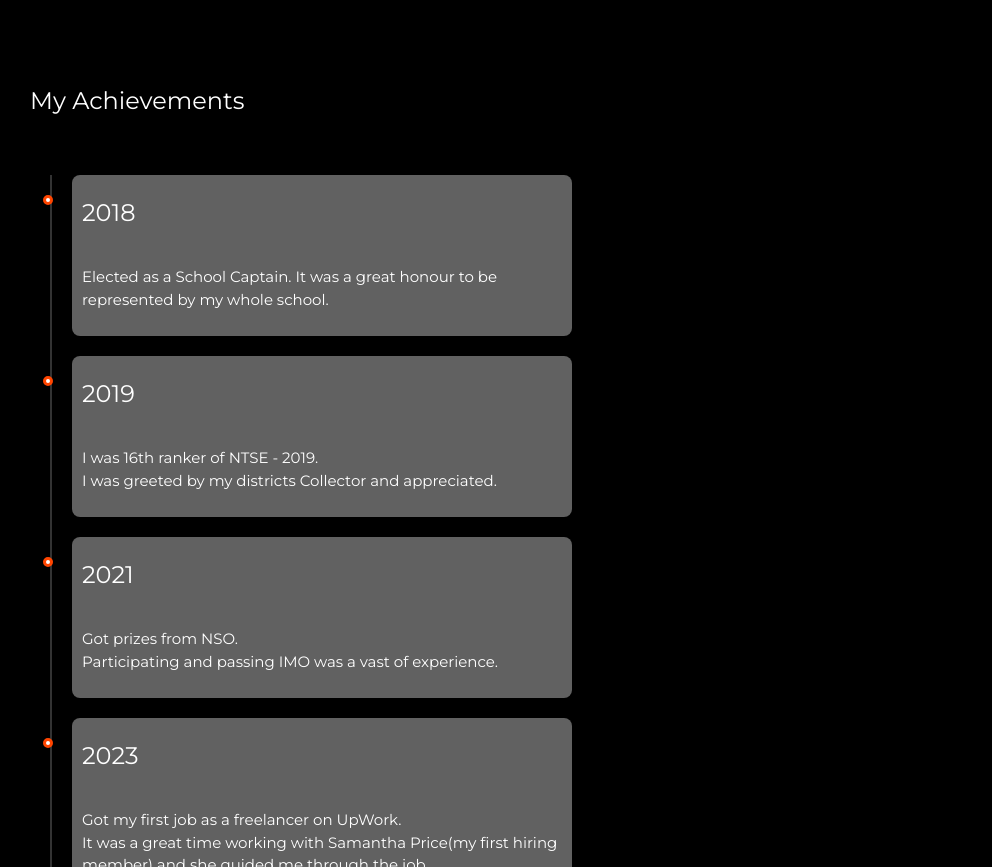
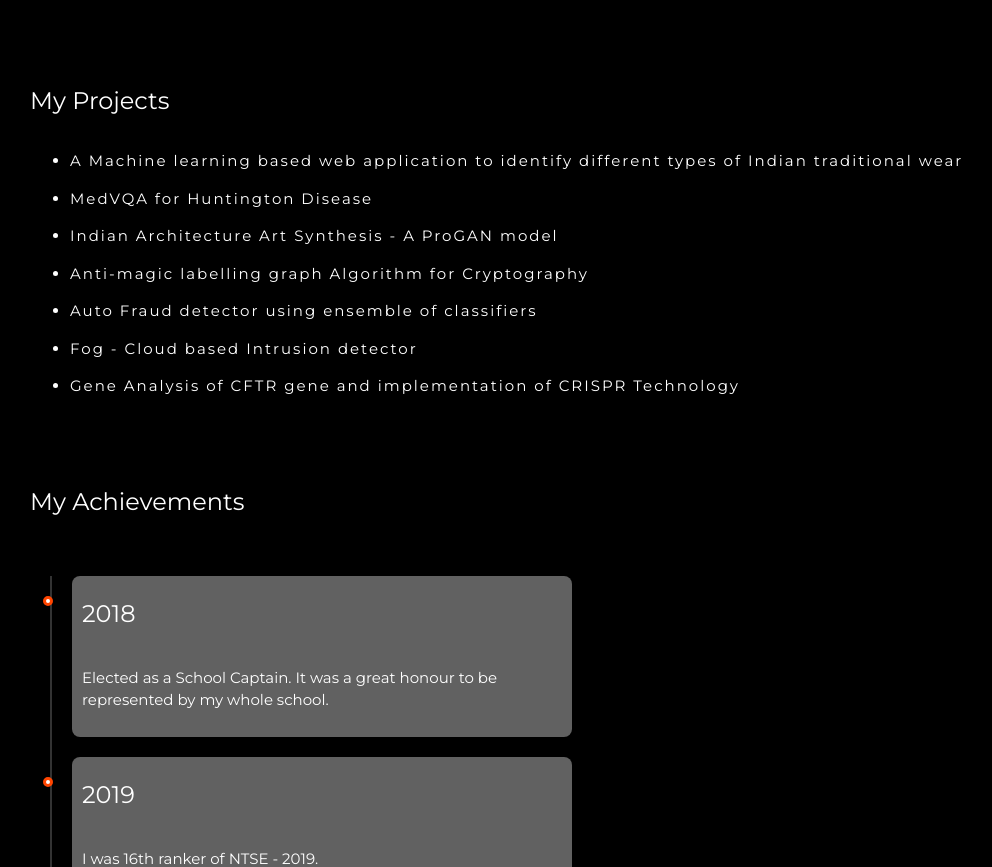
Before and after one commit to Cosmos-Atom/Resume, a plain HTML site: page index.html in a window 1280 px wide. Shown: the part 1980-2847 px from the top of the page, without its empty margins (180-1172 px from the left). Drawn offline with Linux system fonts and the light colour scheme.

Commit message:
Update index.html

```diff
--- a/index.html
+++ b/index.html
@@ -95,6 +95,17 @@
             <li><p class="wide2">Digital Health care and biotechnology</p></li>
         </ul><br><br>
 
+        <h3 class="padding-16 text-light-grey">My Projects</h3>
+          <ul class = "ulstyle">
+              <li><b></b><p class="wide2">A Machine learning based web application to identify different types of Indian traditional wear</p><b></b></li>
+              <li><p class="wide2">MedVQA for Huntington Disease</p></li>
+              <li><p class="wide2">Indian Architecture Art Synthesis - A ProGAN model</p></li>
+              <li><p class="wide2">Anti-magic labelling graph Algorithm for Cryptography</p></li>
+              <li><p class="wide2">Auto Fraud detector using ensemble of classifiers</p></li>
+              <li><p class="wide2">Fog - Cloud based Intrusion detector</p></li>
+              <li><p class="wide2">Gene Analysis of CFTR gene and implementation of CRISPR Technology</p></li>
+          </ul><br><br>
+
         <h3 class="padding-16 text-light-grey">My Achievements</h3>
         <div class="timeline">
             <div class="outer">
```
